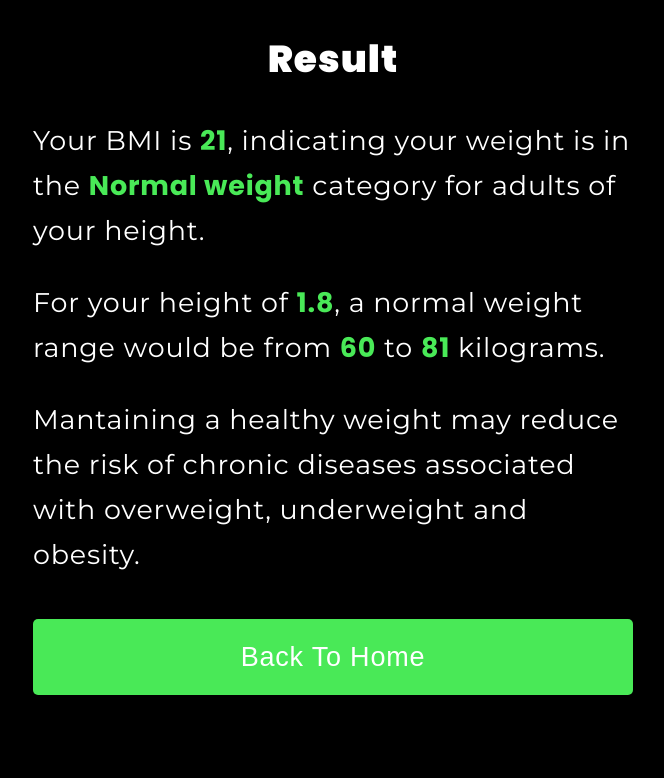
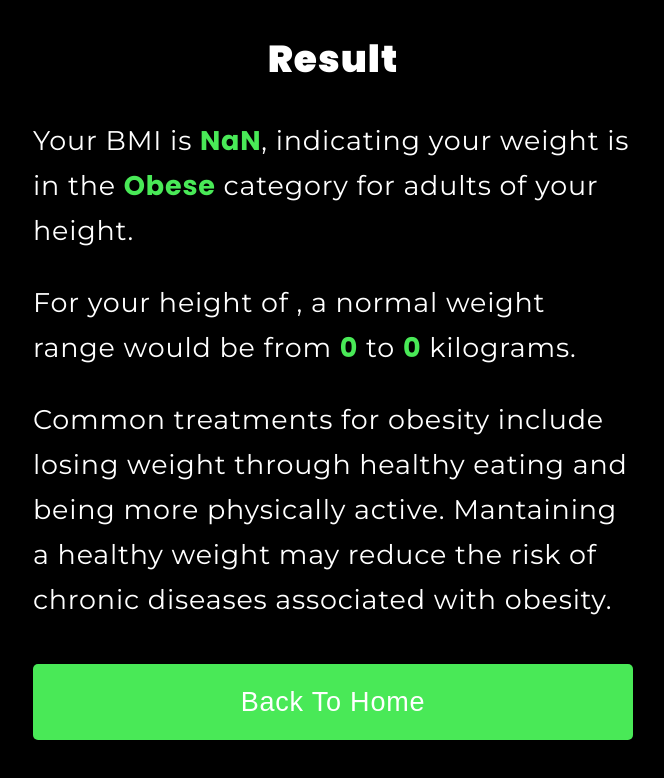
Before and after one commit to asuman315/Get-Bmi, a React (Create React App) app: page /results in a window 1280 px wide. Shown: the top 778 px of the page, without its empty margins (307-971 px from the left). Built offline with nearby package versions, Linux system fonts and the light colour scheme.

Commit message:
bug fixing

```diff
--- a/src/App.js
+++ b/src/App.js
@@ -12,9 +12,9 @@ export const AppContext = createContext();
 
 const App = () => {
 
-  const [ageCount, setAgeCount] = useState(28)
-  const [weightCount, setWeightCount] = useState(68)
-  const [heightCount, setHeightCount] = useState(1.8)
+  const [ageCount, setAgeCount] = useState('')
+  const [weightCount, setWeightCount] = useState('')
+  const [heightCount, setHeightCount] = useState('')
   const [checkMaleGender, setCheckMaleGender] = useState()
   const [checkFemaleGender, setCheckFemaleGender] = useState()
   const [optionValues, setOptionValue] = useState(['Kgs', 'Ibs', 'm', 'ft'])
@@ -71,6 +71,7 @@ const App = () => {
       setAlert({ show: true, msg: 'Please, you need to select a gender!' })
       return
     }
+    console.log(weightCount);
     navigate('/results')
   }
 
--- a/src/age.js
+++ b/src/age.js
@@ -99,7 +99,7 @@ const Age = () => {
             />
             <select className='units'>
                 <option value={m}>{m}</option>
-                <option value={ft}>{ft}</option>
+                <option value={ft}>{m}</option>
             </select>
           </div>
        </li>
--- a/src/index.css
+++ b/src/index.css
@@ -237,6 +237,7 @@ ul {
   position: absolute;
   top: 55rem;
   width: 75%;
+  max-width: var(--width-max);
   padding: 1rem;
   border-radius: 10px;
   letter-spacing: 1px;
--- a/src/results.js
+++ b/src/results.js
@@ -16,7 +16,6 @@ const Results = () => {
     setCheckMaleGender('')
     setCheckFemaleGender('')
     navigate('/get-bmi')
-
   }
 
 
```
